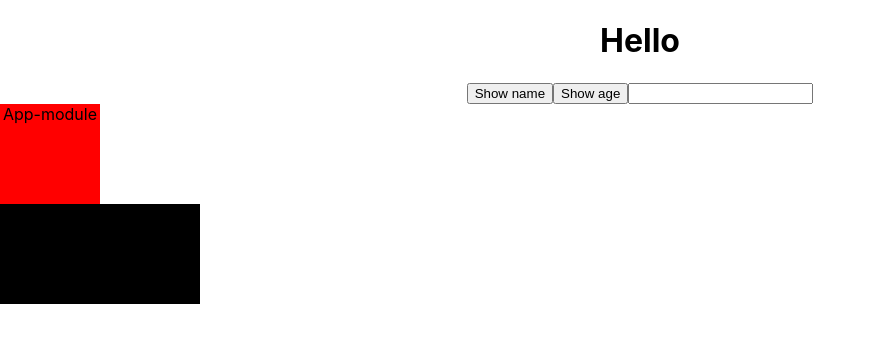
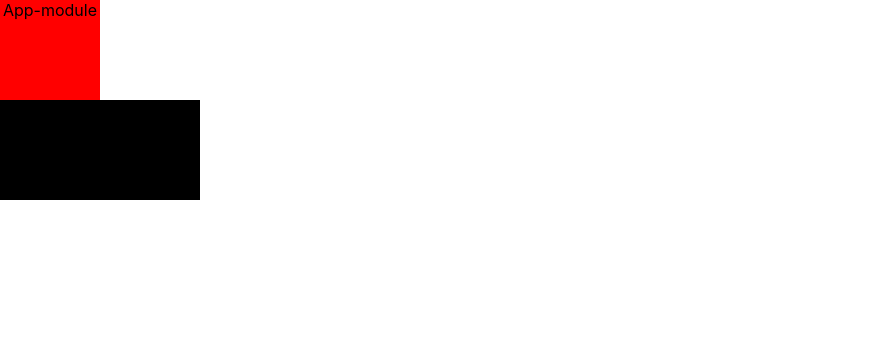
Before and after one commit to Hyejinijini/react-study, a React (Create React App) app: page / in a window 1280 px wide. Shown: the top 342 px of the page, without its empty margins (0-876 px from the left). Built offline with nearby package versions, Linux system fonts and the light colour scheme.

Commit message:
delete: Hello.js 내용 옮김 및 HelloExample 파일명 변경
HelloExample -> Events 로 파일명 변경

```diff
--- a/src/components/hello/Hello.js
+++ b/src/components/hello/Hello.js
@@ -1,31 +1 @@
-export default function Hello() {
-  function showName() {
-    console.log("Mike");
-  }
-  function showAge(age) {
-    console.log(age);
-  }
-  // target -> input 태그를 의미
-  // value -> input 의 value 즉, 작성한 값을 의미
-  // 입력창에 글자를 쓸 때마다 콘솔에 찍힘
-  function showText(e) {
-    console.log(e.target.value);
-  }
-
-  return (
-    <div>
-      <h1>Hello</h1>
-      <button onClick={showName}>Show name</button>
-      <button onClick={() => showAge(30)}>Show age</button>
-      {/* onclick 내부에 바로 함수 작성하는 방법
-      <button
-        onClick={() => {
-          console.log(30);
-        }}
-      > */}
-      <input type="text" onChange={showText}></input>
-      {/* 이렇게 onChange 안에 바로 작성해도 동일하게 동작함
-      <input type="text" onChange={(e) => {console.log(e.target.value)}}></input> */}
-    </div>
-  );
-}
+export default function Hello() {}
```
Also changed, not shown: src/components/Hello/components/HelloExample.js (deleted, +0 -30 lines).
